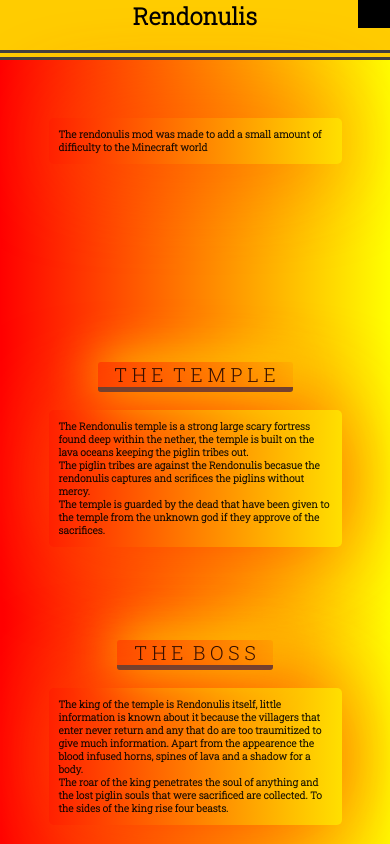
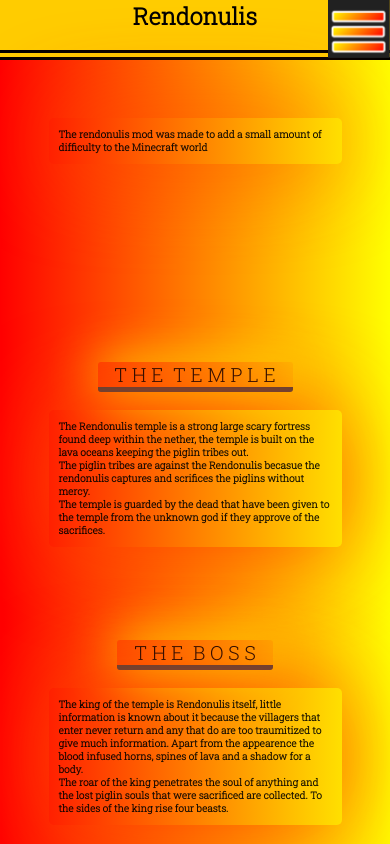
Before and after one commit to Connor-Mal/Asessment-3.8, a plain HTML site: page index.html in a window 390 px wide. Shown: the top 844 px of the page. Drawn offline with nearby package versions, Linux system fonts and the light colour scheme.

Commit message:
Version 2 Done

```diff
--- a/index.html
+++ b/index.html
@@ -38,9 +38,7 @@
         <a href="#The-Boss">The Boss</a>
         <a href="#The-Summoned">The Summoned</a>
       </div>
-      <a href="javascript:void(0);" class="icon" onclick="myFunction()">
-        <i class="fa fa-bars"></i>
-      </a>
+      <a href="javascript:void(0);" class="icon" onclick="myFunction()"></a>
     </div>
 
     <br class=topnav></br>
--- a/style.css
+++ b/style.css
@@ -57,7 +57,7 @@
   transition: background-size 400ms;
 }
 
- a:hover {
+a:hover {
   background-size: 0 3px, 100% 3px;
 }
 
@@ -382,22 +382,26 @@
   }
 
   .topnav a.icon {
-    background: black;
+    background-image: url(images/menu.png);
+    background-size: 120%;
     display: block;
     position: absolute;
     right: 0;
     top: 0;
+    width: 30px;
+    height: 30px;
+    z-index: 10;
   }
 
   .topnav a:hover {
-    background-color: #000000;
+    background-color: black;
     color: #ff7100;
   }
 
   .active {
     background-color: yellow;
     color: black;
-    border-color: #404040;
+    border-color: black;
     border-style: none none double none;
     font-size: 6vw;
     border-width: 10px;
```
Also changed, not shown: images/menu.png (added).
